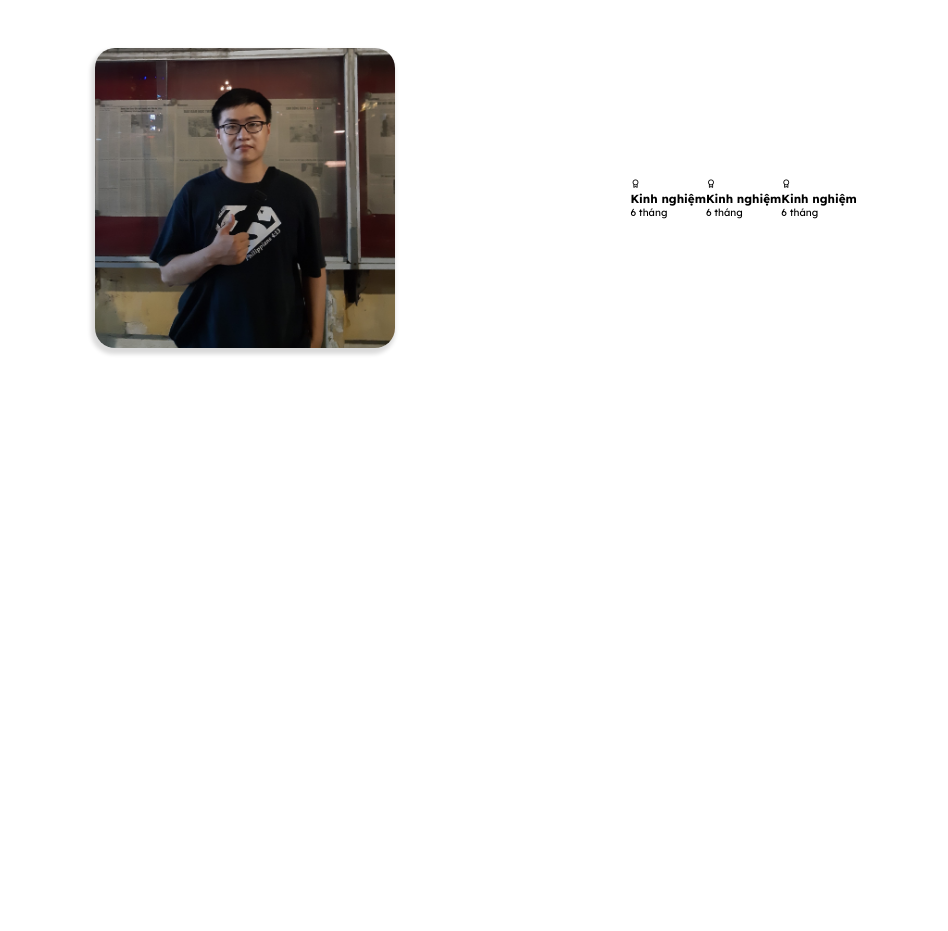
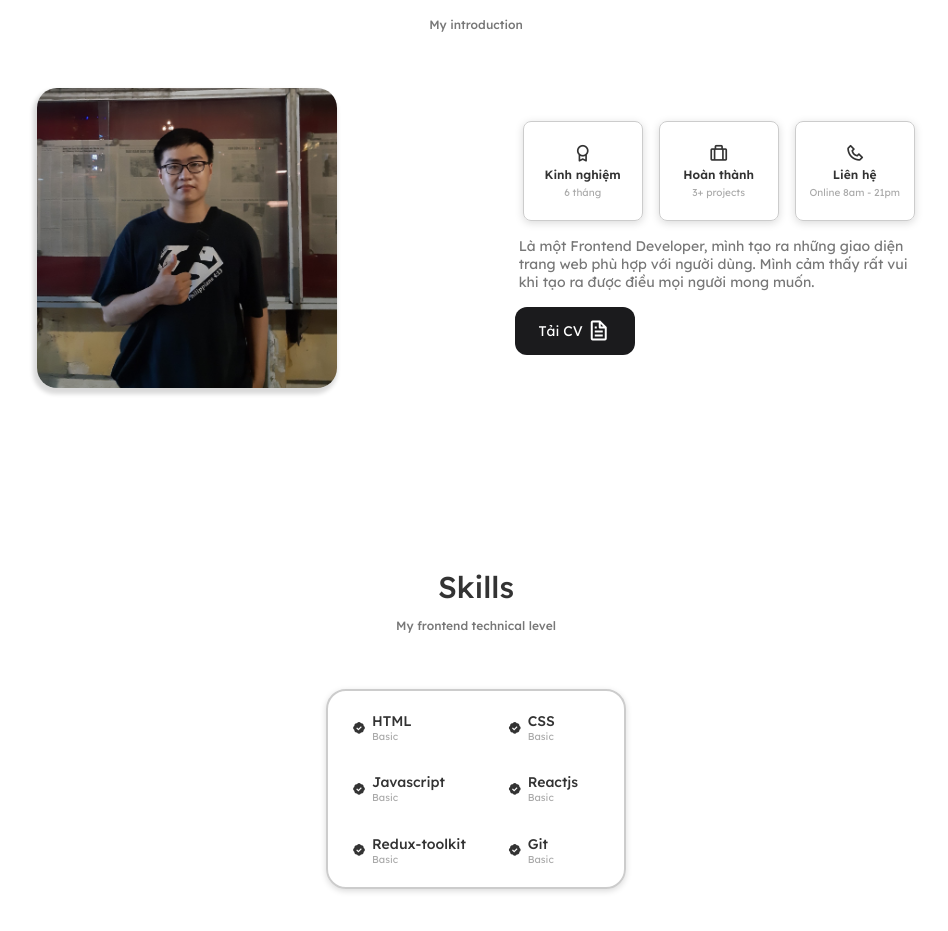
Before and after one commit to ndhieu2701/portfolio, a React (Vite) app: page / in a window 1280 px wide. Shown: the part 823-1754 px from the top of the page, without its empty margins (164-1112 px from the left). Built offline with nearby package versions, Linux system fonts and the light colour scheme.

Commit message:
finish about component, skills component

```diff
--- a/src/App.jsx
+++ b/src/App.jsx
@@ -3,6 +3,7 @@ import "./App.css";
 import About from "./components/about";
 import Header from "./components/header";
 import Home from "./components/home";
+import Skills from "./components/skills";
 
 function App() {
   const theme = useSelector((state) => state.themes.themes);
@@ -12,6 +13,7 @@ function App() {
       <div className={`container ${theme}`}>
         <Home />
         <About />
+        <Skills />
       </div>
     </div>
   );
--- a/src/components/about/about.css
+++ b/src/components/about/about.css
@@ -26,6 +26,8 @@
 }
 
 .about-info {
+    width: 100%;
+    max-width: 400px;
     display: flex;
     flex-direction: column;
 }
@@ -34,4 +36,80 @@
     display: flex;
     align-items: center;
     justify-content: space-evenly;
+    min-width: 300px;
 }
+
+.data-title-item {
+    flex: 1;
+    display: flex;
+    flex-direction: column;
+    align-items: center;
+    justify-content: center;
+    padding: 8px;
+    border: 1px solid #ccc;
+    border-radius: 8px;
+    box-shadow: 0 2px 8px rgba(0, 0, 0, 0.15);
+    margin: 0 8px;
+    min-width: 120px;
+    min-height: 100px;
+}
+
+.data-title.light {
+    color: var(--text-light-color);
+}
+
+.data-title.dark {
+    color: var(--text-dark-color);
+}
+
+.data-title.light p {
+    color: var(--text-sub-2-light-color);
+}
+
+.data-title.dark p {
+    color: var(--text-sub-2-dark-color);
+}
+
+.data-title-item i {
+    font-size: 2rem;
+}
+
+.data-title-item h3 {
+    font-size: 1.2rem;
+    margin: 4px 0;
+    font-weight: 600;
+}
+
+.data-title-item p {
+    font-size: 1rem;
+}
+
+.about-des {
+    font-size: 1.4rem;
+    font-weight: 400;
+    padding: 4px;
+    margin-top: 12px;
+}
+
+.about-des.light {
+    color: var(--text-sub-light-color);
+}
+
+.about-des.dark {
+    color: var(--text-sub-dark-color);
+}
+
+.my-cv {
+    width: 120px;
+    margin-top: 12px;
+}
+
+.my-cv span {
+    margin-right: 4px;
+    font-size: 1.4rem;
+    font-weight: 400;
+}
+
+.my-cv i {
+    font-size: 2.4rem;
+}
--- a/src/components/about/index.jsx
+++ b/src/components/about/index.jsx
@@ -1,8 +1,11 @@
 import React from "react";
+import { useSelector } from "react-redux";
 import SectionDes from "../sectionDes";
 import "./about.css";
+import CV from "../../assets/Nguyen_Duy_Hieu.pdf";
 
 const About = () => {
+  const theme = useSelector((state) => state.themes.themes);
   return (
     <section id="about" className="about">
       <div className="about-container">
@@ -10,23 +13,32 @@ const About = () => {
         <div className="about-data">
           <div className="about-avatar"></div>
           <div className="about-info">
-            <div className="data-title">
+            <div className={`data-title ${theme}`}>
               <div className="data-title-item">
                 <i className="bx bx-award"></i>
                 <h3 className="item-title">Kinh nghiệm</h3>
                 <p className="title-des">6 tháng</p>
               </div>
               <div className="data-title-item">
-                <i className="bx bx-award"></i>
-                <h3 className="item-title">Kinh nghiệm</h3>
-                <p className="title-des">6 tháng</p>
+                <i className="bx bx-briefcase-alt"></i>
+                <h3 className="item-title">Hoàn thành</h3>
+                <p className="title-des">3+ projects</p>
               </div>
               <div className="data-title-item">
-                <i className="bx bx-award"></i>
-                <h3 className="item-title">Kinh nghiệm</h3>
-                <p className="title-des">6 tháng</p>
+                <i className="bx bx-phone"></i>
+                <h3 className="item-title">Liên hệ</h3>
+                <p className="title-des">Online 8am - 21pm</p>
               </div>
             </div>
+            <p className={`about-des ${theme}`}>
+              Là một Frontend Developer, mình tạo ra những giao diện trang web
+              phù hợp với người dùng. Mình cảm thấy rất vui khi tạo ra được điều
+              mọi người mong muốn.
+            </p>
+            <a download="" href={CV} className={`btn my-cv ${theme}`}>
+              <span>Tải CV</span>
+              <i className="bx bx-file"></i>
+            </a>
           </div>
         </div>
       </div>
--- /dev/null
+++ b/src/components/skills/index.jsx
@@ -0,0 +1,63 @@
+import React from "react";
+import { useSelector } from "react-redux";
+import SectionDes from "../sectionDes";
+import "./skills.css";
+
+const Skills = () => {
+  const theme = useSelector((state) => state.themes.themes);
+  return (
+    <section id="skills" className={`skills ${theme}`}>
+      <div className="skills-container">
+        <SectionDes title="Skills" des="My frontend technical level" />
+        <div className="skills-data">
+          <div className="skills-data-item">
+            <div className={`skill ${theme}`}>
+              <i className="bx bxs-badge-check"></i>
+              <div className="skill-item">
+                <h3>HTML</h3>
+                <p>Basic</p>
+              </div>
+            </div>
+            <div className={`skill ${theme}`}>
+              <i className="bx bxs-badge-check"></i>
+              <div className="skill-item">
+                <h3>CSS</h3>
+                <p>Basic</p>
+              </div>
+            </div>
+            <div className={`skill ${theme}`}>
+              <i className="bx bxs-badge-check"></i>
+              <div className="skill-item">
+                <h3>Javascript</h3>
+                <p>Basic</p>
+              </div>
+            </div>
+            <div className={`skill ${theme}`}>
+              <i className="bx bxs-badge-check"></i>
+              <div className="skill-item">
+                <h3>Reactjs</h3>
+                <p>Basic</p>
+              </div>
+            </div>
+            <div className={`skill ${theme}`}>
+              <i className="bx bxs-badge-check"></i>
+              <div className="skill-item">
+                <h3>Redux-toolkit</h3>
+                <p>Basic</p>
+              </div>
+            </div>
+            <div className={`skill ${theme}`}>
+              <i className="bx bxs-badge-check"></i>
+              <div className="skill-item">
+                <h3>Git</h3>
+                <p>Basic</p>
+              </div>
+            </div>
+          </div>
+        </div>
+      </div>
+    </section>
+  );
+};
+
+export default Skills;
--- /dev/null
+++ b/src/components/skills/skills.css
@@ -0,0 +1,64 @@
+.skill-container {
+    width: 100%;
+    max-width: var(--max-width-pc);
+    display: flex;
+    flex-direction: column;
+    margin: 0 auto;
+}
+
+.skills-data {
+    margin-top: 56px;
+    display: flex;
+    justify-content: center;
+}
+
+.skills-data-item {
+    width: 300px;
+    min-height: 200px;
+    border: 2px solid #ccc;
+    border-radius: 20px;
+    box-shadow: 0 2px 6px rgba(0, 0, 0, 0.15);
+    padding: 16px 24px;
+    display: grid;
+    grid-template-columns: auto auto;
+    gap: 20px;
+}
+
+.skill {
+    display: flex;
+    align-items: center;
+    justify-content: flex-start;
+    font-size: 1.4rem;
+}
+
+.skill.light i,
+.skill.light h3 {
+    color: var(--text-light-color);
+}
+
+.skill.dark i,
+.skill.dark h3 {
+    color: var(--text-dark-color);
+}
+
+.skill-item {
+    margin-left: 6px;
+}
+
+.skill h3 {
+    font-size: 1.4rem;
+    font-weight: 500;
+}
+
+.skill p {
+    font-size: 1rem;
+    font-weight: 400;
+}
+
+.skill.light p{
+    color: var(--text-sub-2-light-color);
+}
+
+.skill.dark p {
+    color: var(--text-sub-2-dark-color);
+}
--- a/src/index.css
+++ b/src/index.css
@@ -10,7 +10,7 @@
     --text-dark-color: #fff;
     --text-sub-light-color: #777;
     --text-sub-dark-color: #ccc;
-    --text-sub-2-light-color: #bbb;
+    --text-sub-2-light-color: #aaa;
     --text-sub-2-dark-color: #ddd;
     --padding-parent: 24px;
     --max-width-pc: 1280px;
@@ -43,7 +43,7 @@ a {
 
 section {
     width: 100%;
-    padding: 120px 0 20px;
+    padding: 120px 0 60px;
 }
 
 section.light {
@@ -55,14 +55,13 @@ section.dark {
 }
 
 .btn {
-    display: block;
     min-width: 120px;
     min-height: 48px;
     transition: 0.3s all;
     display: flex;
     align-items: center;
     justify-content: center;
-    border-radius: 20px;
+    border-radius: 12px;
     font-size: 1.6rem;
     font-weight: 400;
 }
```
Also changed, not shown: 1 other file (tests, documents, lock files or other folders).
